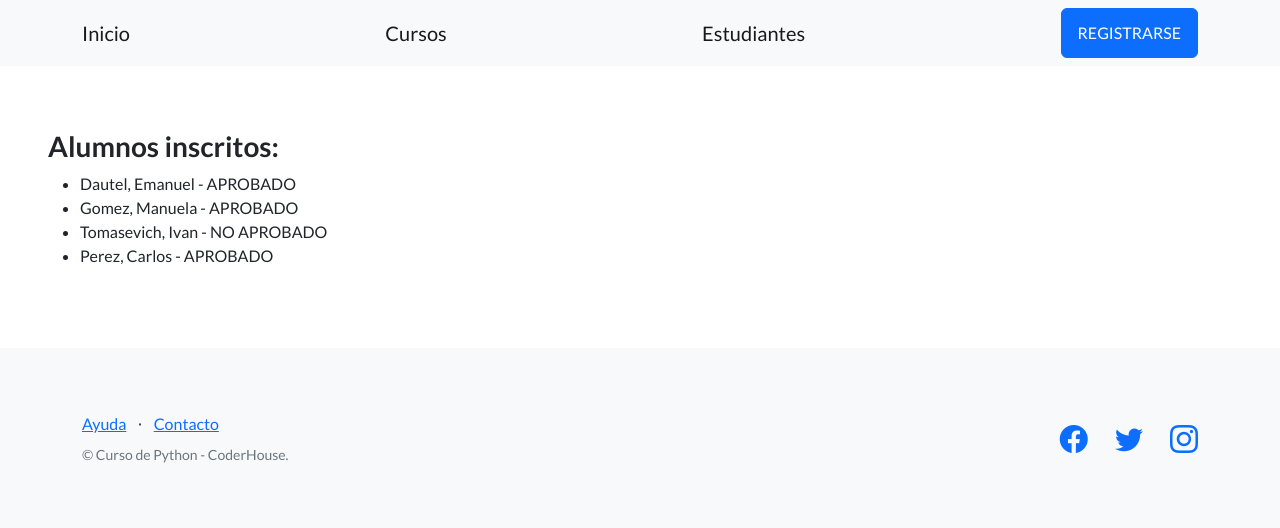
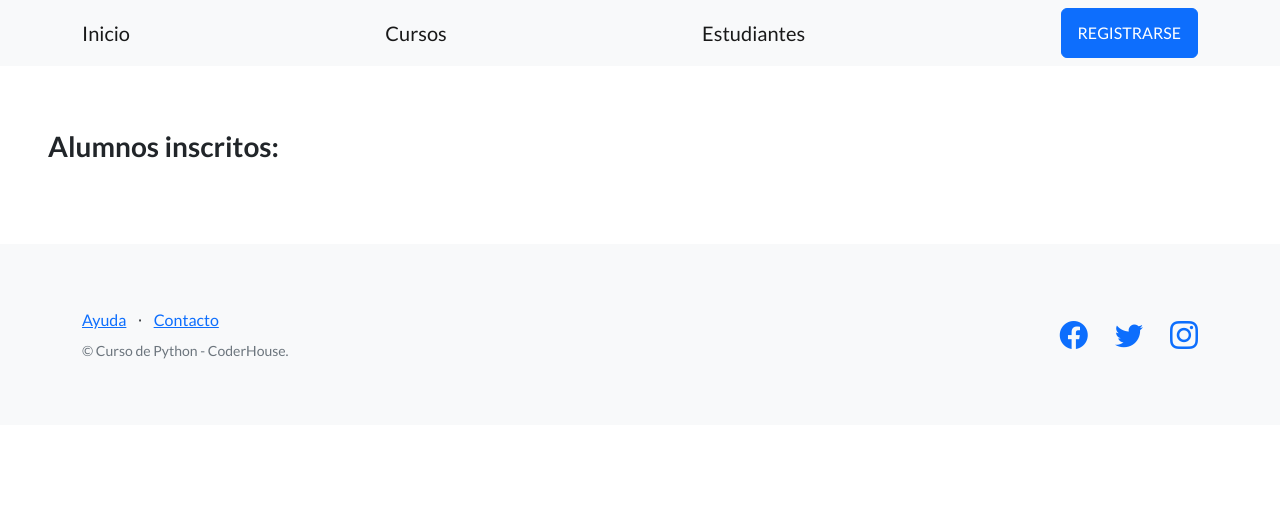
Before and after one commit to gabrirys/Primer_Django, a Django app: page /estudios/estudiantes/ in a window 1280 px wide. Shown: the top 528 px of the page. Run offline with Django 4.2, Linux system fonts and the light colour scheme; data that the repository does not hold is empty; some libraries are stand-ins or nearby versions.

Commit message:
Agregado lectura de  Base de Datos

```diff
--- a/control_estudios/templates/control_estudios/lista_estudiantes.html
+++ b/control_estudios/templates/control_estudios/lista_estudiantes.html
@@ -10,11 +10,6 @@ Lista de estudiantes
 {% for estudiante in estudiantes %}
   <li>
     {{ estudiante.apellido}}, {{ estudiante.nombre}}
-    {% if estudiante.nota >= 5 %}
-      - APROBADO
-    {% else %}
-      - NO APROBADO
-      {% endif %}
     </li>
     {% endfor %}
 </ul>
--- a/control_estudios/views.py
+++ b/control_estudios/views.py
@@ -1,14 +1,10 @@
 from django.shortcuts import render
+from control_estudios.models import Curso, Estudiante
 
 # Create your views here.
 def listar_estudiantes(request):
     contexto = {
-            "estudiantes": [
-                {"nombre": "Emanuel", "apellido": "Dautel", "nota": 7},
-                {"nombre": "Manuela", "apellido": "Gomez", "nota": 10},
-                {"nombre": "Ivan", "apellido": "Tomasevich", "nota": 4},
-                {"nombre": "Carlos", "apellido": "Perez", "nota": 6},
-            ]
+            "estudiantes": Estudiante.objects.all(),
     }
     http_response = render(
         request=request,
@@ -19,12 +15,8 @@ def listar_estudiantes(request):
 
 def listar_cursos(request):
     contexto = {
-            "cursos": [
-                {"nombre": "Física" , "comision": 1000},
-                {"nombre": "Python", "comision": 55350},
-                {"nombre": "Redes Sociales", "comision": 2000},
-            ]
-    }
+            "cursos": Curso.objects.all(),
+            }
     http_response = render(
         request=request,
         template_name="control_estudios/lista_cursos.html",
```
